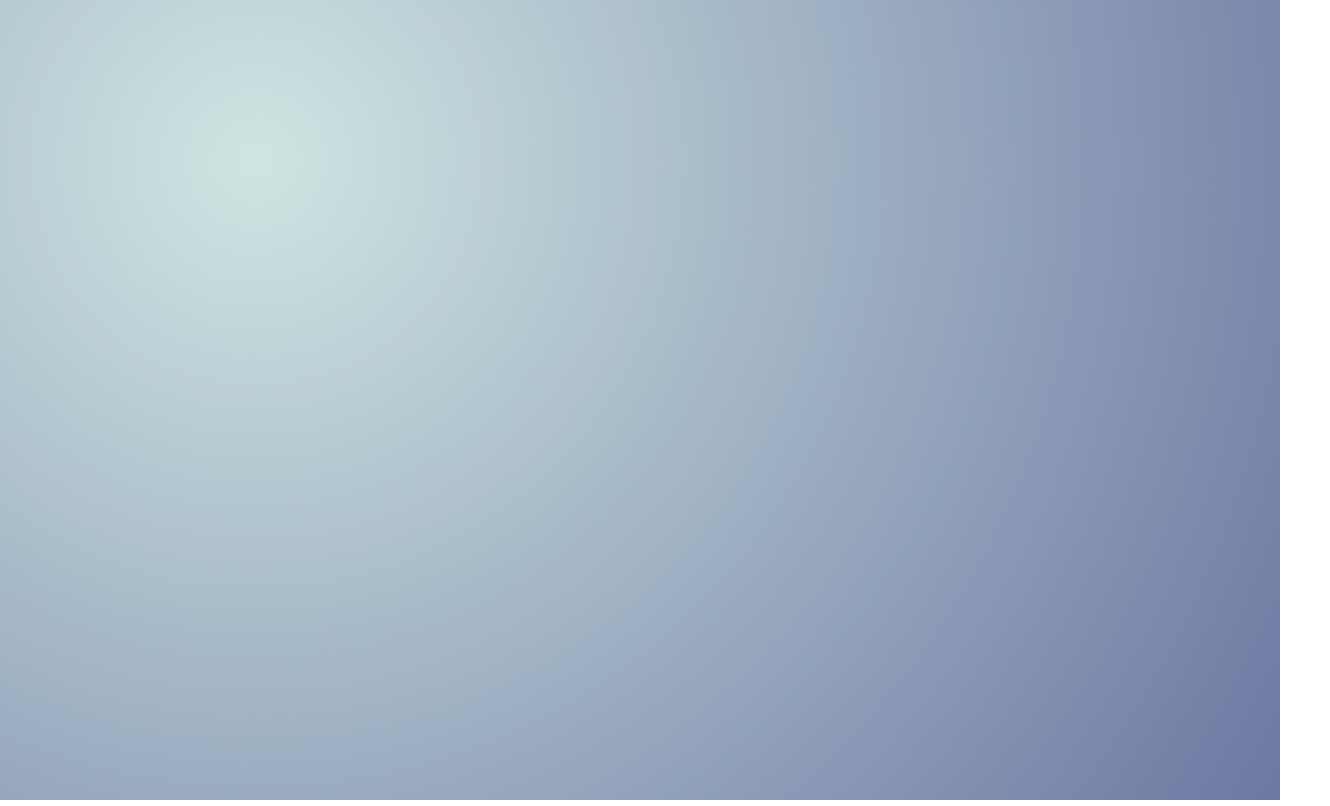
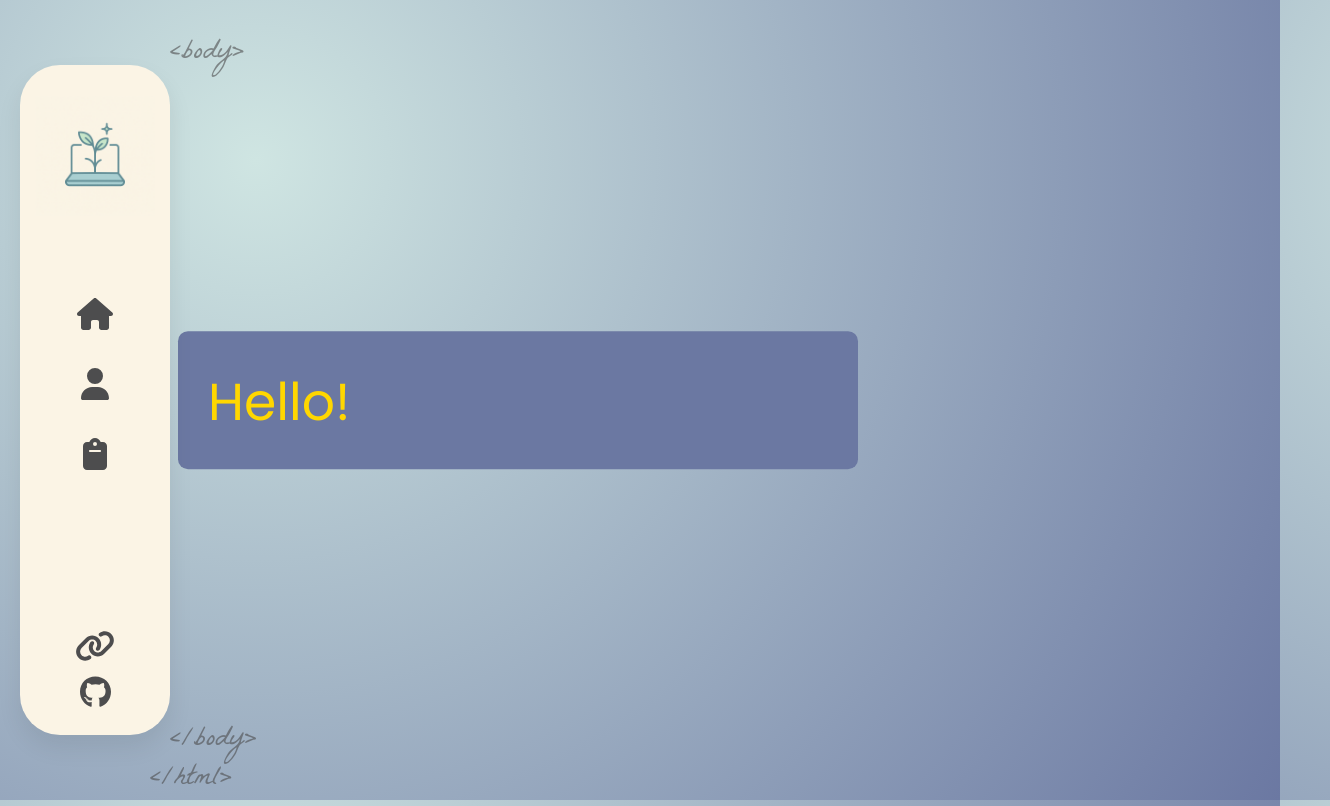
Before and after one commit to ChloeW125/personal-portfolio, a React (Create React App) app: page /projects in a window 1280 px wide. Before the commit this address had no page. Shown: the whole page, 1330 px wide, since content can reach past the window. Built offline with nearby package versions, Linux system fonts and the light colour scheme.

Commit message:
start projects page

```diff
--- a/src/App.js
+++ b/src/App.js
@@ -3,6 +3,7 @@ import { Routes, Route } from 'react-router-dom'
 import Layout from './components/layout'
 import Home from './components/home'
 import About from './components/about'
+import Projects from './components/projects'
 import Contact from './components/contact'
 
 function App() {
@@ -12,7 +13,8 @@ function App() {
       <Route path="/" element={<Layout />}>
         <Route index element={<Home />} />
         <Route path="about" element={<About />} />
-        <Route path="contact" element={<Contact />} />
+        <Route path="projects" element={<Projects />} />
+        {/* <Route path="contact" element={<Contact />} /> */}
       </Route>
     </Routes>
     </>
--- a/src/components/layout/index.scss
+++ b/src/components/layout/index.scss
@@ -40,6 +40,7 @@
 }
 
 .about-page,
+.projects-page,
 .contact-page {
     .text-zone{
         position: absolute;
--- /dev/null
+++ b/src/components/projects/index.js
@@ -0,0 +1,16 @@
+import './index.scss'
+
+const Projects = () => {
+    return (
+        <div className="container projects-page">
+            <div className="text-zone">
+                <h1>
+                    Hello!
+                </h1>
+            </div>
+            {/* <Logo /> */}
+        </div>
+    )
+}
+
+export default Projects
--- a/src/components/sidebar/index.js
+++ b/src/components/sidebar/index.js
@@ -2,7 +2,7 @@ import { Link, NavLink } from 'react-router-dom'
 import './index.scss'
 import headerImage from '../../assets/images/header-icon.png'
 import { FontAwesomeIcon } from '@fortawesome/react-fontawesome'
-import { faEnvelope, faHome, faUser, faLink } from '@fortawesome/free-solid-svg-icons'
+import { faEnvelope, faHome, faUser, faLink, faClipboard } from '@fortawesome/free-solid-svg-icons'
 import { faGithub } from '@fortawesome/free-brands-svg-icons'
 
 const Sidebar = () => {
@@ -18,9 +18,12 @@ const Sidebar = () => {
             <NavLink exact="true" activeclassname="active" className="about-link" to="/about">
                 <FontAwesomeIcon icon={faUser} color="#4d4d4e" />
             </NavLink>
-            <NavLink exact="true" activeclassname="active" className="contact-link" to="/contact">
+            <NavLink exact="true" activeclassname="active" className="projects-link" to="/project">
+                <FontAwesomeIcon icon={faClipboard} color="#4d4d4e" />
+            </NavLink>
+            {/* <NavLink exact="true" activeclassname="active" className="contact-link" to="/contact">
                 <FontAwesomeIcon icon={faEnvelope} color="#4d4d4e" />
-            </NavLink>
+            </NavLink> */}
         </nav>
         <ul>
             <li>
--- a/src/components/sidebar/index.scss
+++ b/src/components/sidebar/index.scss
@@ -103,11 +103,17 @@
             }
         }
 
-        a.contact-link {
+        a.projects-link {
             &:after {
-                content: 'Contact';
+                content: 'Projects';
             }
         }
+
+        // a.contact-link {
+        //     &:after {
+        //         content: 'Contact';
+        //     }
+        // }
 
         a.active {
             svg {
```
Also changed, not shown: src/components/projects/index.scss (added).
